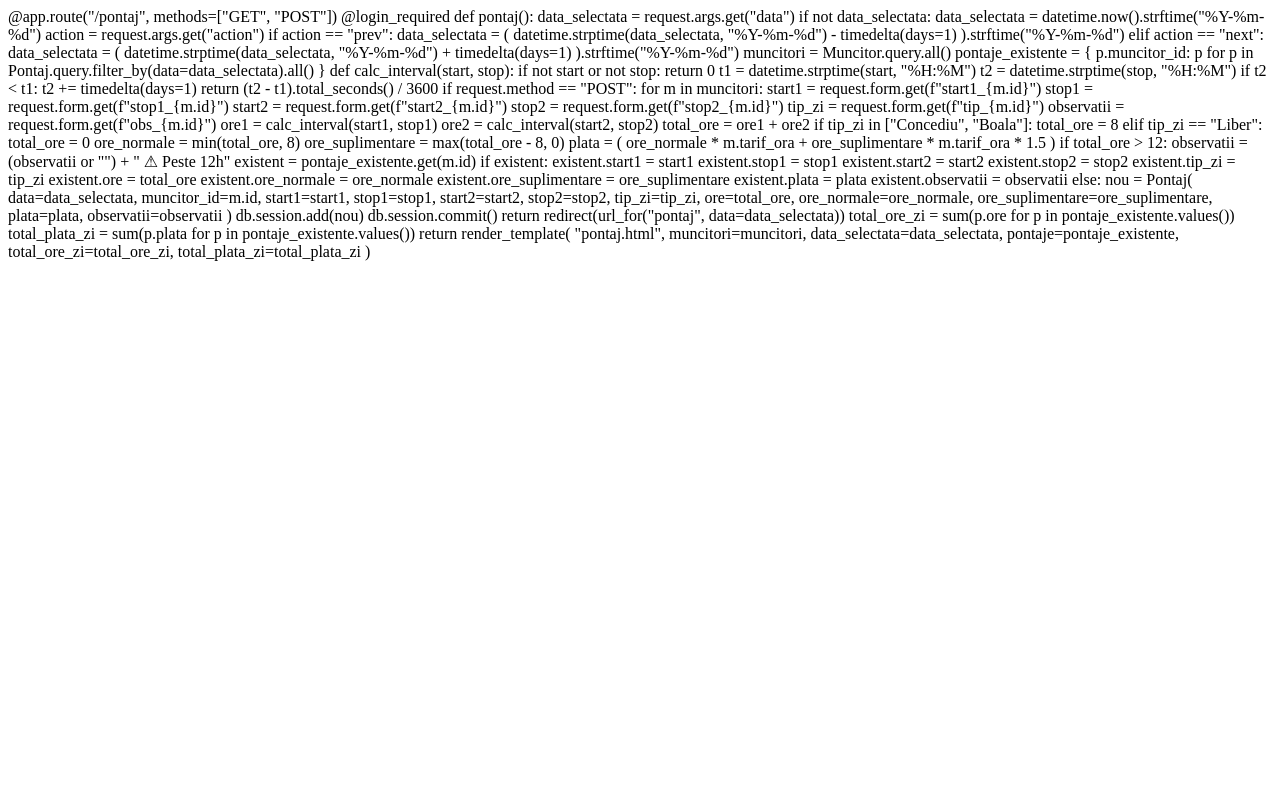
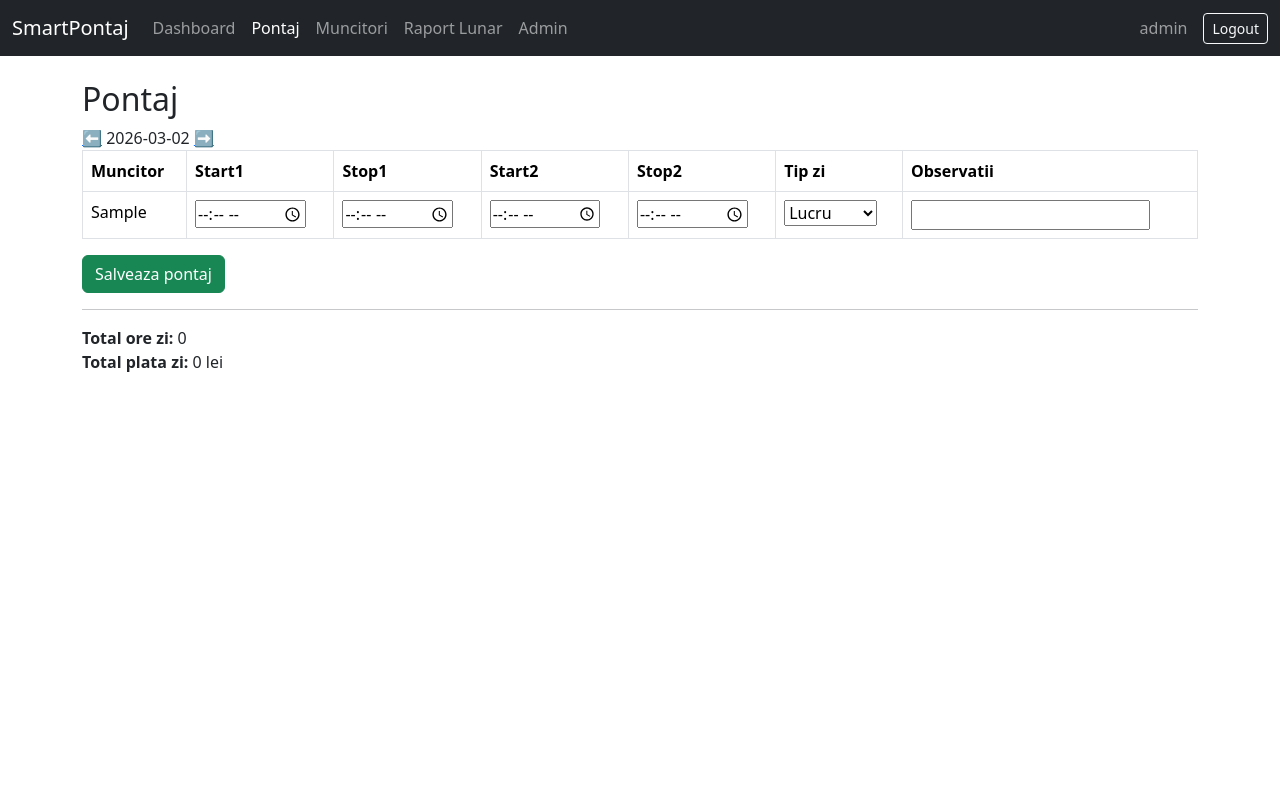
Before and after one commit to costiloco-cell/smartpontaj, a Flask app: page /pontaj in a window 1280 px wide. Run offline with Flask 3, Linux system fonts and the light colour scheme; a user stored in the database is signed in; tables that the repository leaves empty hold one stand-in row (values such as "Sample post").

Commit message:
Refactor pontaj.html to use Jinja2 templating

```diff
--- a/templates/pontaj.html
+++ b/templates/pontaj.html
@@ -1,110 +1,86 @@
-@app.route("/pontaj", methods=["GET", "POST"])
-@login_required
-def pontaj():
+{% extends "base.html" %}
 
-    data_selectata = request.args.get("data")
-    if not data_selectata:
-        data_selectata = datetime.now().strftime("%Y-%m-%d")
+{% block content %}
 
-    action = request.args.get("action")
-    if action == "prev":
-        data_selectata = (
-            datetime.strptime(data_selectata, "%Y-%m-%d") - timedelta(days=1)
-        ).strftime("%Y-%m-%d")
-    elif action == "next":
-        data_selectata = (
-            datetime.strptime(data_selectata, "%Y-%m-%d") + timedelta(days=1)
-        ).strftime("%Y-%m-%d")
+<h2>Pontaj</h2>
 
-    muncitori = Muncitor.query.all()
+<form method="GET">
+    <a href="{{ url_for('pontaj', data=data_selectata, action='prev') }}">⬅</a>
+    {{ data_selectata }}
+    <a href="{{ url_for('pontaj', data=data_selectata, action='next') }}">➡</a>
+</form>
 
-    pontaje_existente = {
-        p.muncitor_id: p
-        for p in Pontaj.query.filter_by(data=data_selectata).all()
-    }
+<form method="POST">
 
-    def calc_interval(start, stop):
-        if not start or not stop:
-            return 0
-        t1 = datetime.strptime(start, "%H:%M")
-        t2 = datetime.strptime(stop, "%H:%M")
-        if t2 < t1:
-            t2 += timedelta(days=1)
-        return (t2 - t1).total_seconds() / 3600
+<table class="table table-bordered">
 
-    if request.method == "POST":
+<tr>
+<th>Muncitor</th>
+<th>Start1</th>
+<th>Stop1</th>
+<th>Start2</th>
+<th>Stop2</th>
+<th>Tip zi</th>
+<th>Observatii</th>
+</tr>
 
-        for m in muncitori:
+{% for m in muncitori %}
 
-            start1 = request.form.get(f"start1_{m.id}")
-            stop1 = request.form.get(f"stop1_{m.id}")
-            start2 = request.form.get(f"start2_{m.id}")
-            stop2 = request.form.get(f"stop2_{m.id}")
-            tip_zi = request.form.get(f"tip_{m.id}")
-            observatii = request.form.get(f"obs_{m.id}")
+<tr>
 
-            ore1 = calc_interval(start1, stop1)
-            ore2 = calc_interval(start2, stop2)
+<td>{{ m.nume }}</td>
 
-            total_ore = ore1 + ore2
+<td>
+<input type="time"
+name="start1_{{m.id}}"
+value="{{ pontaje[m.id].start1 if m.id in pontaje else '' }}">
+</td>
 
-            if tip_zi in ["Concediu", "Boala"]:
-                total_ore = 8
-            elif tip_zi == "Liber":
-                total_ore = 0
+<td>
+<input type="time"
+name="stop1_{{m.id}}"
+value="{{ pontaje[m.id].stop1 if m.id in pontaje else '' }}">
+</td>
 
-            ore_normale = min(total_ore, 8)
-            ore_suplimentare = max(total_ore - 8, 0)
+<td>
+<input type="time"
+name="start2_{{m.id}}"
+value="{{ pontaje[m.id].start2 if m.id in pontaje else '' }}">
+</td>
 
-            plata = (
-                ore_normale * m.tarif_ora +
-                ore_suplimentare * m.tarif_ora * 1.5
-            )
+<td>
+<input type="time"
+name="stop2_{{m.id}}"
+value="{{ pontaje[m.id].stop2 if m.id in pontaje else '' }}">
+</td>
 
-            if total_ore > 12:
-                observatii = (observatii or "") + " ⚠ Peste 12h"
+<td>
+<select name="tip_{{m.id}}">
+<option value="Lucru">Lucru</option>
+<option value="Concediu">Concediu</option>
+<option value="Boala">Boala</option>
+<option value="Liber">Liber</option>
+</select>
+</td>
 
-            existent = pontaje_existente.get(m.id)
+<td>
+<input name="obs_{{m.id}}"
+value="{{ pontaje[m.id].observatii if m.id in pontaje else '' }}">
+</td>
 
-            if existent:
-                existent.start1 = start1
-                existent.stop1 = stop1
-                existent.start2 = start2
-                existent.stop2 = stop2
-                existent.tip_zi = tip_zi
-                existent.ore = total_ore
-                existent.ore_normale = ore_normale
-                existent.ore_suplimentare = ore_suplimentare
-                existent.plata = plata
-                existent.observatii = observatii
-            else:
-                nou = Pontaj(
-                    data=data_selectata,
-                    muncitor_id=m.id,
-                    start1=start1,
-                    stop1=stop1,
-                    start2=start2,
-                    stop2=stop2,
-                    tip_zi=tip_zi,
-                    ore=total_ore,
-                    ore_normale=ore_normale,
-                    ore_suplimentare=ore_suplimentare,
-                    plata=plata,
-                    observatii=observatii
-                )
-                db.session.add(nou)
+</tr>
 
-        db.session.commit()
-        return redirect(url_for("pontaj", data=data_selectata))
+{% endfor %}
 
-    total_ore_zi = sum(p.ore for p in pontaje_existente.values())
-    total_plata_zi = sum(p.plata for p in pontaje_existente.values())
+</table>
 
-    return render_template(
-        "pontaj.html",
-        muncitori=muncitori,
-        data_selectata=data_selectata,
-        pontaje=pontaje_existente,
-        total_ore_zi=total_ore_zi,
-        total_plata_zi=total_plata_zi
-    )
+<button class="btn btn-success">Salveaza pontaj</button>
+
+</form>
+
+<hr>
+
+<b>Total ore zi:</b> {{ total_ore_zi }} <br>
+<b>Total plata zi:</b> {{ total_plata_zi }} lei
+
+{% endblock %}
```
